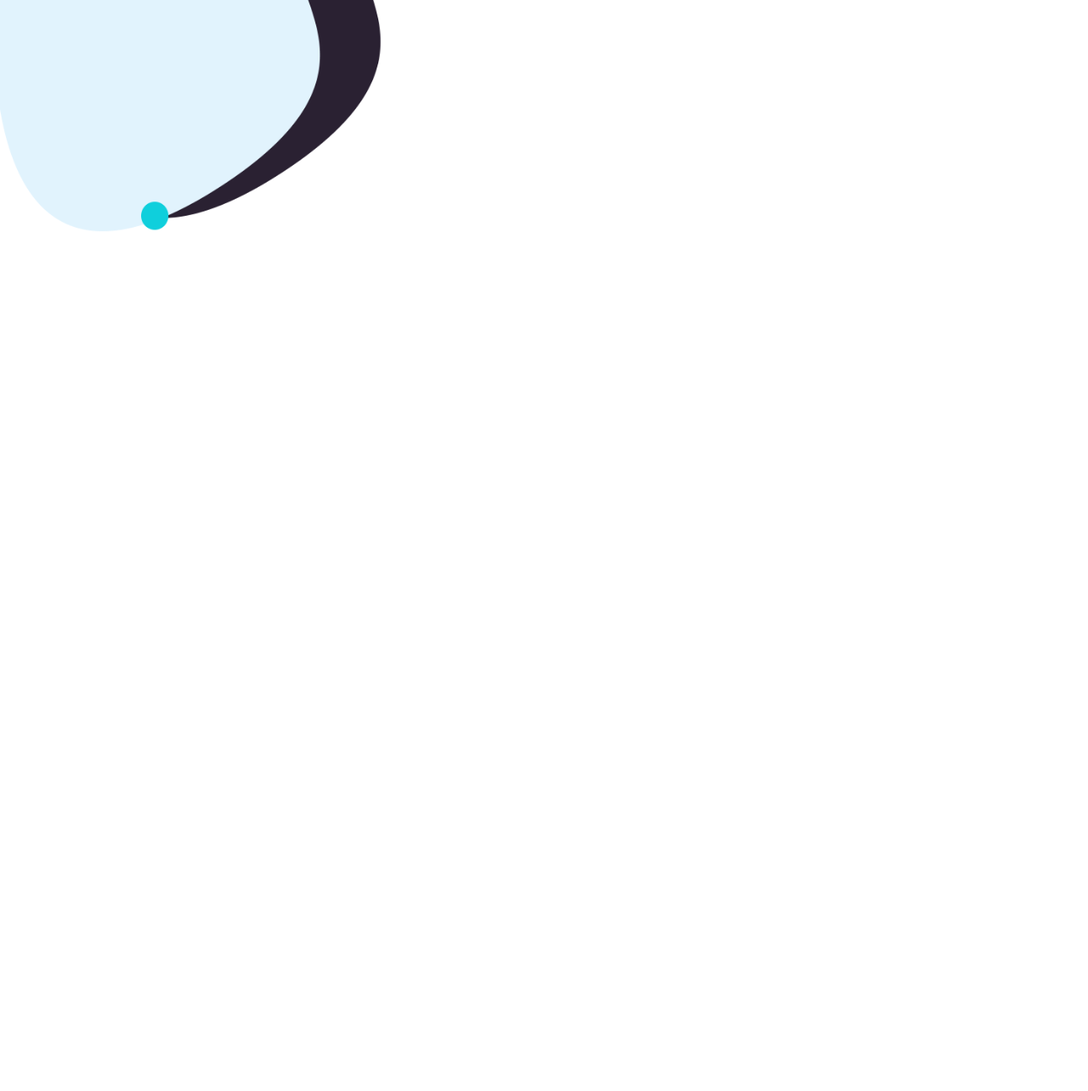
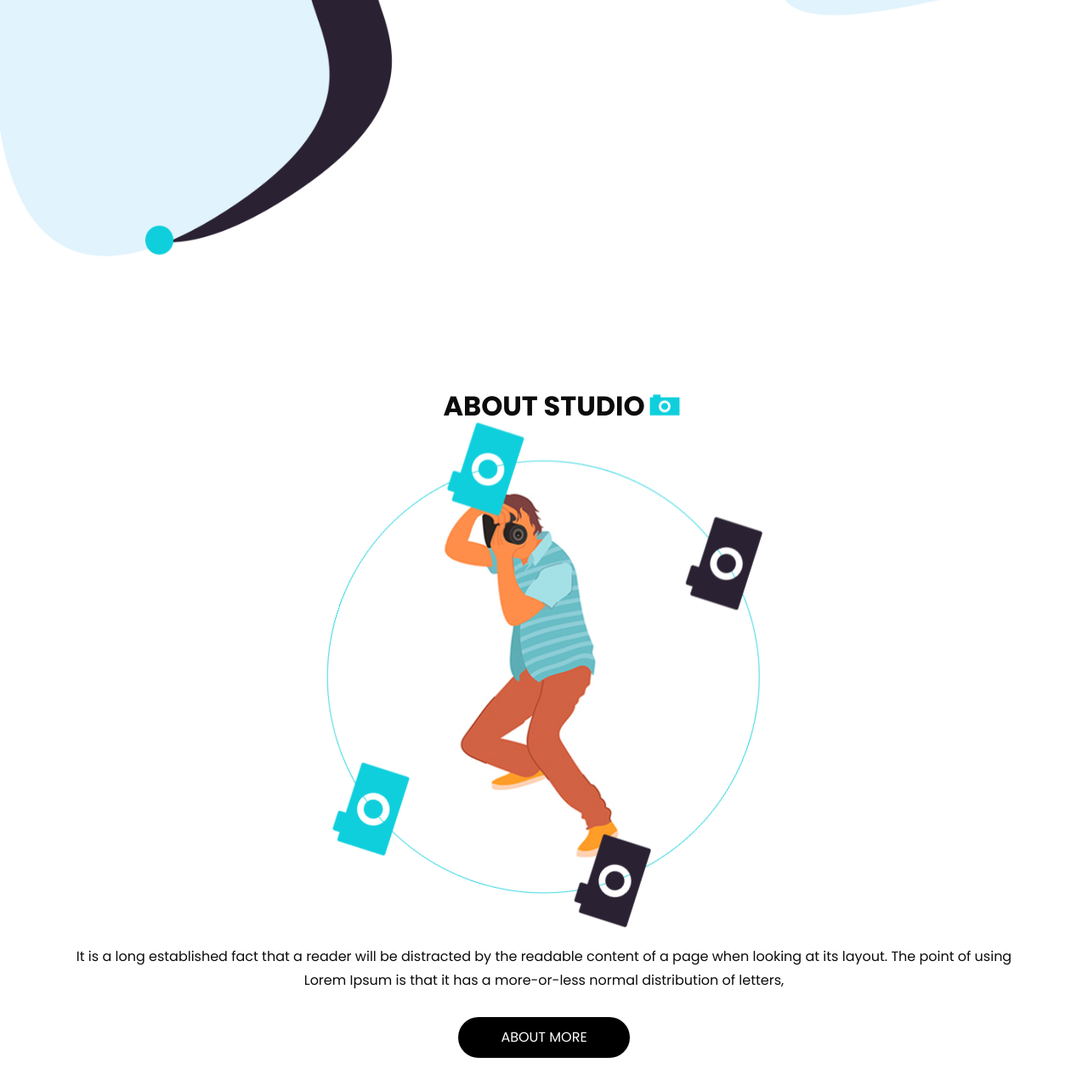
Before and after one commit to Cisco1cisco/Uliya-Template, a plain HTML site: page index.html in a window 1280 px wide. Shown: the part 786-2070 px from the top of the page at 85% size. Before the commit the page ends 1086 px from the top, so only its background shows below. Drawn offline with Linux system fonts and the light colour scheme.

Commit message:
Added the About Section

```diff
--- a/css/main.css
+++ b/css/main.css
@@ -63,6 +63,62 @@ a {
 /* End Global Rules */
 
 /* Start Component */
+
+h2.main-title {
+    font-size: 32px;
+    color: var(--text-color, #0c0c0c);
+    text-align: center;
+    text-transform: uppercase;
+    width: fit-content;
+    margin: 30px auto;
+    position: relative;
+}
+
+@media (max-width: 350px) {
+    h2.main-title {
+        font-size: 23px;
+    }
+}
+
+h2.main-title::after {
+    content: url(../photos/title-img.png);
+    position: absolute;
+    top: 50%;
+    right: -40px;
+    transform: translateY(-50%);
+    -webkit-transform: translateY(-50%);
+    -moz-transform: translateY(-50%);
+    -ms-transform: translateY(-50%);
+    -o-transform: translateY(-50%);
+    width: 35px;
+}
+
+@media (max-width: 350px) {
+    h2.main-title::after {
+        width: 20px;
+        right: -25px;
+    }
+}
+
+a.black {
+    width: fit-content;
+    display: block;
+    margin: 30px auto;
+    background-color: black;
+    color: white;
+    text-transform: uppercase;
+    padding: 15px 50px;
+    border-radius: 40px;
+    -webkit-border-radius: 40px;
+    -moz-border-radius: 40px;
+    -ms-border-radius: 40px;
+    -o-border-radius: 40px;
+}
+
+a.black:hover {
+    background-color: #333333;
+}
+
 /* End Component */
 
 /* Start Header */
@@ -248,7 +304,7 @@ header nav ul li i:hover {
 .landing {
     background-image: url(../photos/hero-bg.png);
     background-size: cover;
-    min-height: calc(136vh - 80px);
+    min-height: calc(136vh - 50px);
 }
 
 @media (max-width: 768px) {
@@ -366,3 +422,80 @@ header nav ul li i:hover {
 }
 
 /* End Landing */
+
+/* Start About */
+
+.about {
+    padding-top: 100px;
+    padding-bottom: 100px;
+}
+
+.about .image {
+    width: 250px;
+    margin: 50px auto;
+    position: relative;
+}
+
+@media (max-width: 768px) {
+    .about .image {
+        width: 35%;
+    }
+}
+
+.about .image img.back {
+    text-align: center;
+    width: 100%;
+}
+
+.about .image img.move {
+    position: absolute;
+    top: 50%;
+    left: 50%;
+    transform: translate(-50%, -50%);
+    -webkit-transform: translate(-50%, -50%);
+    -moz-transform: translate(-50%, -50%);
+    -ms-transform: translate(-50%, -50%);
+    -o-transform: translate(-50%, -50%);
+    max-width: 200%;
+    animation: rotate 3s infinite;
+    -webkit-animation: rotate 3s infinite;
+}
+
+.about p {
+    margin-top: 70px;
+    color: var(--text-color, #0c0c0c);
+    text-align: center;
+    line-height: 1.7;
+}
+
+/* End About */
+
+/* Start Animation */
+
+@keyframes rotate {
+    0% {
+        transform: translate(-50%, -50%) rotate(0) scale(1);
+        -webkit-transform: translate(-50%, -50%) rotate(0) scale(1);
+        -moz-transform: translate(-50%, -50%) rotate(0) scale(1);
+        -ms-transform: translate(-50%, -50%) rotate(0) scale(1);
+        -o-transform: translate(-50%, -50%) rotate(0) scale(1);
+    }
+
+    49% {
+        transform: translate(-50%, -50%) rotate(180deg) scale(1.1);
+        -webkit-transform: translate(-50%, -50%) rotate(180deg) scale(1.1);
+        -moz-transform: translate(-50%, -50%) rotate(180deg) scale(1.1);
+        -ms-transform: translate(-50%, -50%) rotate(180deg) scale(1.1);
+        -o-transform: translate(-50%, -50%) rotate(180deg) scale(1.1);
+    }
+
+    100% {
+        transform: translate(-50%, -50%) rotate(360deg) scale(1);
+        -webkit-transform: translate(-50%, -50%) rotate(360deg) scale(1);
+        -moz-transform: translate(-50%, -50%) rotate(360deg) scale(1);
+        -ms-transform: translate(-50%, -50%) rotate(360deg) scale(1);
+        -o-transform: translate(-50%, -50%) rotate(360deg) scale(1);
+    }
+}
+
+/* End Animation */
--- a/index.html
+++ b/index.html
@@ -67,6 +67,21 @@
         </div>
     </div>
     <!-- End Landing -->
+    <!-- Start About -->
+    <div class="about">
+        <h2 class="main-title">ABOUT STUDIO</h2>
+        <div class="container">
+            <div class="image">
+                <img src="./photos/about-img.jpg" alt="photo" class="back">
+                <img src="./photos/about-img-bg.png" alt="photo" class="move">
+            </div>
+            <p>It is a long established fact that a reader will be distracted by the readable content of a page when
+                looking at its layout. The point of using Lorem Ipsum is that it has a more-or-less normal distribution
+                of letters,</p>
+            <a href="#" class="black">about more</a>
+        </div>
+    </div>
+    <!-- End About -->
 </body>
 
 </html>
```
Also changed, not shown: photos/about-img-bg.png (added), photos/about-img.jpg (added), photos/title-img.png (added).
